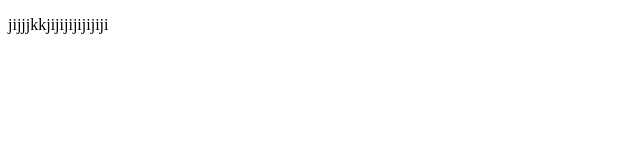
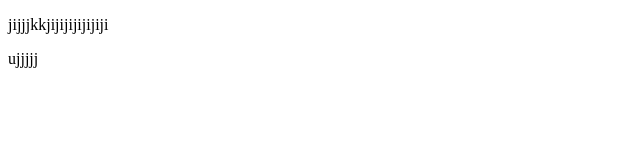
Before and after one commit to OLEHFIDELIS/project-kuda, a plain HTML site: page kuda/index.html in a window 1280 px wide. Shown: the full height of the page, 0-640 px from the left. Drawn offline with Linux system fonts and the light colour scheme.

Commit message:
Update index.html

```diff
--- a/kuda/index.html
+++ b/kuda/index.html
@@ -12,6 +12,6 @@
     <body>
         <p>jijjjkkjijijijijijiji</p>
     </body>
-
+  ujjjjj
 </body>
 </html>
```
